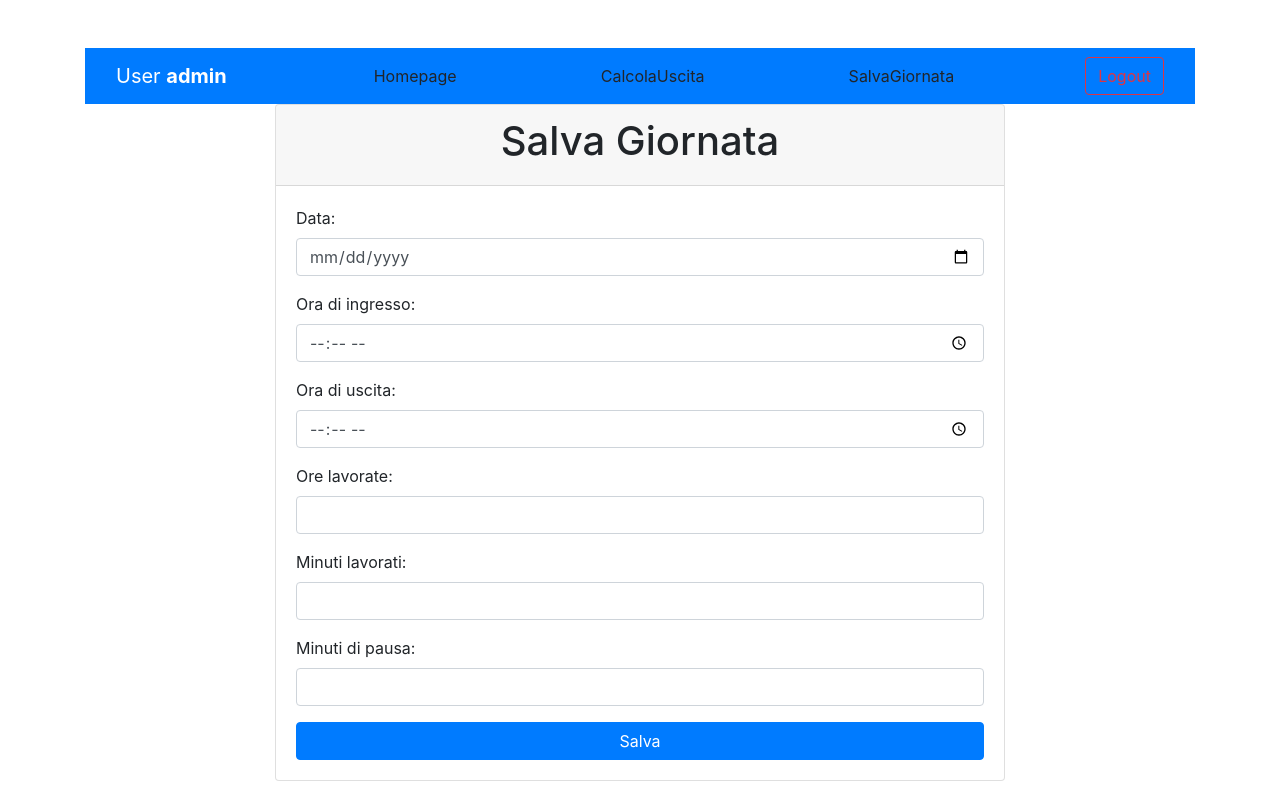
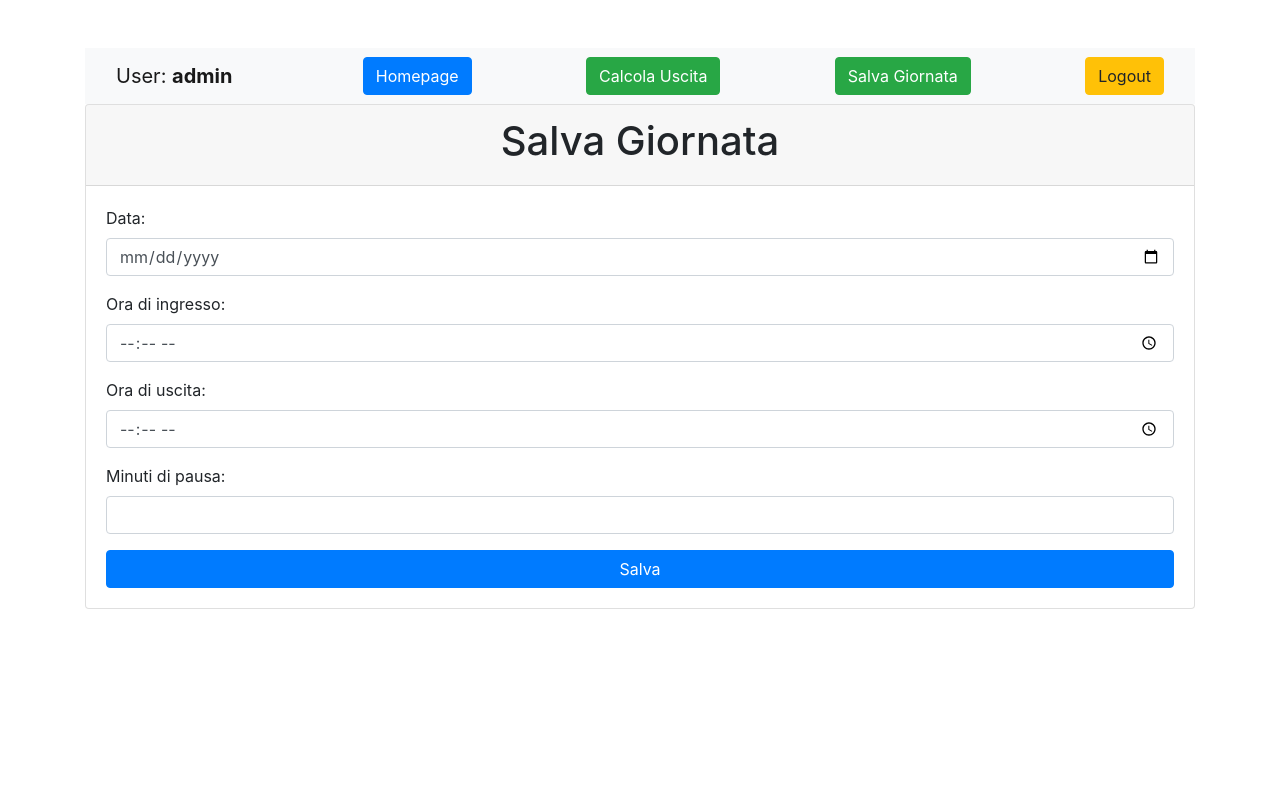
Before and after one commit to emanuele-midori/QuandoEsco, a Django app: page /quandoesco/salvagiornata/ in a window 1280 px wide. Run offline with Django 5.2, Linux system fonts and the light colour scheme; a user stored in the database is signed in; some libraries are stand-ins or nearby versions.

Commit message:
Aggiunta Navbar Modifica Homepage Modifica CalcolaUscita Modifica SalvaGiornata

```diff
--- a/MyApp/forms.py
+++ b/MyApp/forms.py
@@ -48,20 +48,16 @@ class RegisterForm(UserCreationForm):
 class GiornataForm(forms.ModelForm):
     class Meta:
         model = Giornata
-        fields = ['data', 'ingresso', 'uscita', 'ore_lavorate', 'minuti_lavorati', 'minuti_pausa']
+        fields = ['data', 'ingresso', 'uscita', 'minuti_pausa']
         labels = {
             'data': 'Data',
             'ingresso': 'Ora di ingresso',
             'uscita': 'Ora di uscita',
-            'ore_lavorate': 'Ore lavorate',
-            'minuti_lavorati': 'Minuti lavorati',
             'minuti_pausa': 'Minuti di pausa',
         }
         widgets = {
             'data': forms.DateInput(attrs={'type': 'date', 'class': 'form-control'}),
             'ingresso': forms.TimeInput(attrs={'type': 'time', 'class': 'form-control'}),
             'uscita': forms.TimeInput(attrs={'type': 'time', 'class': 'form-control'}),
-            'ore_lavorate': forms.NumberInput(attrs={'class': 'form-control'}),
-            'minuti_lavorati': forms.NumberInput(attrs={'class': 'form-control'}),
             'minuti_pausa': forms.NumberInput(attrs={'class': 'form-control'}),
         }
--- /dev/null
+++ b/MyApp/templates/navbar.html
@@ -0,0 +1,30 @@
+<!DOCTYPE html>
+<html lang="en">
+<head>
+    <meta charset="UTF-8">
+    <title>Navbar</title>
+</head>
+<body>
+
+ <!-- Barra di navigazione con il pulsante di logout in alto a destra -->
+    <nav class="navbar navbar-expand-lg navbar-light bg-light">
+      <div class="container-fluid">
+        <div class="d-flex">
+           <a class="navbar-brand">User: <b>{{ user.username }}</b></a>
+        </div>
+        <div class="d-flex">
+          <a href="{% url 'homepage' %}" class="btn btn-primary">Homepage</a>
+        </div>
+        <div class="d-flex">
+          <a href="{% url 'calcola_uscita' %}" class="btn btn-success">Calcola Uscita</a>
+        </div>
+        <div class="d-flex">
+          <a href="{% url 'salva_giornata' %}" class="btn btn-success">Salva Giornata</a>
+        </div>
+        <div class="d-flex">
+          <a href="{% url 'logout' %}" class="btn btn-warning">Logout</a>
+        </div>
+      </div>
+    </nav>
+</body>
+</html>
--- a/MyApp/templates/salva_giornata.html
+++ b/MyApp/templates/salva_giornata.html
@@ -9,38 +9,33 @@
 <body>
 
 <div class="container mt-5">
+    {% include "navbar.html" %}
 
-    <nav class="navbar navbar-expand-lg navbar-dark bg-primary">
-      <div class="container-fluid">
-            <a class="navbar-brand" href="#">User <b>{{ user.username }}</b></a>
-        <div class="d-flex">
-          <a href="{% url 'homepage' %}" class="btn btn-submit">Homepage</a>
-        </div>
-        <div class="d-flex">
-          <a href="{% url 'calcola_uscita' %}" class="btn btn-submit">CalcolaUscita</a>
-        </div>
-        <div class="d-flex">
-          <a href="{% url 'salva_giornata' %}" class="btn btn-submit">SalvaGiornata</a>
-        </div>
-        <div class="d-flex">
-          <a href="{% url 'logout' %}" class="btn btn-outline-danger">Logout</a>
-        </div>
-      </div>
-    </nav>
-
-    <div class="row justify-content-center">
-        <div class="col-md-8">
     <div class="card">
         <div class="card-header text-center">
             <h1>Salva Giornata</h1>
         </div>
         <div class="card-body">
 
-                    <!-- Se ci sono messaggi, mostralo in un banner rosso (alert-danger) -->
+            <!-- Se ci sono messaggi di errore, mostralo in un banner rosso (alert-danger) -->
             {% if messages %}
+                <div>
+                    {% for message in messages %}
+                        {% if "error" in message.tags %}
                             <div class="alert alert-danger" role="alert">
-                            {% for message in messages %}
                                 <p>{{ message }}</p>
+                            </div>
+                        {% endif %}
+                        {% if "warning" in message.tags %}
+                            <div class="alert alert-warning" role="alert">
+                                <p>{{ message }}</p>
+                            </div>
+                        {% endif %}
+                        {% if "success" in message.tags %}
+                            <div class="alert alert-success" role="alert">
+                                <p>{{ message | safe}}</p>
+                            </div>
+                        {% endif %}
                     {% endfor %}
                 </div>
             {% endif %}
@@ -54,8 +49,6 @@
         </div>
     </div>
 </div>
-    </div>
-</div>
 
 <!-- Bootstrap JS and dependencies -->
 <script src="https://code.jquery.com/jquery-3.5.1.slim.min.js"></script>
--- a/MyApp/views.py
+++ b/MyApp/views.py
@@ -23,7 +23,7 @@ def registrazione(request):
             user.save()
             messages.success(request, 'Registrazione completata correttamente!')
             login(request, user)
-            return redirect('login')
+            return redirect('homepage')
         else:
             return render(request, 'registrazione.html', {'form': form})
 
@@ -43,7 +43,7 @@ def sign_in(request):
             if user:
                 login(request, user)
                 messages.success(request, f'Ciao {username.title()}, bentornato!')
-                return redirect('calcola_uscita')
+                return redirect('homepage')
 
         # form is not valid or user is not authenticated
         messages.error(request, f'Username o password non validi')
@@ -75,6 +75,7 @@ def calcola_uscita(request):
     messaggio_success = None
     messaggio_danger = None
     messaggio_warning = None
+    scroll_to_bottom = False
 
     if request.method == 'POST':
         form = Ingresso(request.POST)
@@ -126,6 +127,8 @@ def calcola_uscita(request):
                 messaggio_success = None
                 messaggio_info = None
 
+            scroll_to_bottom = True
+
     else:
         print('Form non popolato')
         form = Ingresso()
@@ -137,7 +140,9 @@ def calcola_uscita(request):
                             'messaggio_info': messaggio_info,
                             'messaggio_warning':messaggio_warning,
                             'messaggio_danger': messaggio_danger,
-                            'messaggio_success': messaggio_success})
+                            'messaggio_success': messaggio_success,
+                            'scroll_to_bottom': scroll_to_bottom,  # Variabile per trigger dello scroll
+                    })
 
 @login_required()
 def salva_giornata(request):
@@ -159,10 +164,54 @@ def salva_giornata(request):
 
             # Aggiunge l'utente user presente nella request all'oggetto giornata prima di salvarlo
             giornata = form.save(commit=False)  # Non salvare ancora nel database
+            # calcolo ore di lavoro
+            ingresso = form.cleaned_data['ingresso']
+            uscita = form.cleaned_data['uscita']
+            minuti_pausa = form.cleaned_data['minuti_pausa']
+
+            # Crea due oggetti datetime combinando la data con i time
+            ingresso_datetime = datetime.combine(data, ingresso)
+            uscita_datetime = datetime.combine(data, uscita)
+
+            #uscita deve essere successiva a ingresso
+            # Verifica se l'uscita è successiva all'ingresso
+            if uscita_datetime <= ingresso_datetime:
+                print("Errore: l'uscita deve essere successiva all'ingresso!")
+                messages.warning(request, f"Errore: l'uscita deve essere successiva all'ingresso.")
+                return render(request, 'salva_giornata.html', {'form': form})
+
+            # Calcola la differenza in minuti totali
+            differenza_minuti = int((uscita_datetime - ingresso_datetime).total_seconds() / 60)
+
+            # Sottrai i minuti di pausa
+            differenza_effettiva_minuti = differenza_minuti - minuti_pausa
+
+            #la differenza in minuti tra uscita e ingresso deve essere maggiore dei minuti di pausa
+            if differenza_effettiva_minuti <=0:
+                print("Errore: la pausa non può durare più del turno di lavoro!.")
+                messages.warning(request, f"Errore: la pausa non può durare più del turno di lavoro!.")
+                return render(request, 'salva_giornata.html', {'form': form})
+
+            # Calcola ore e minuti
+            ore_lavorate, minuti_lavorati = divmod(differenza_effettiva_minuti, 60)
+
+            print(f"Differenza effettiva: {ore_lavorate} ore e {minuti_lavorati} minuti")
+
             giornata.user = request.user  # Assegna l'utente loggato
+            giornata.ore_lavorate = ore_lavorate
+            giornata.minuti_lavorati = minuti_lavorati
             giornata.save()  # Salva l'oggetto con l'utente
+            messages.success(request, f"Giornata di lavoro salvata per il giorno {data} "
+                                      f"<br>Ingresso: {ingresso.strftime('%H:%M')}, "
+                                      f"<br>Uscita: {uscita.strftime('%H:%M')}, "
+                                      f"<br>Ore Lavorate: {ore_lavorate} h, "
+                                      f"<br>Minuti Lavorati: {minuti_lavorati} min, "
+                                      f"<br>Minuti di Pausa: {minuti_pausa} min ")
+            print(f"Differenza effettiva: {ore_lavorate} ore e {minuti_lavorati} minuti")
+
             return redirect('salva_giornata')
         else:
             print('FORM NOT VALID')
             print(form.errors)  # Stampa errori di validazione per debug
+            messages.warning(request, f"Form non valido!")
             return render(request, 'salva_giornata.html', {'form': form})
```
Also changed, not shown: MyApp/templates/calcola_uscita.html (+16 -16 lines), MyApp/templates/homepage.html (+3 -15 lines), MyApp/templates/login.html (+2 -6 lines), db.sqlite3. Lines whose indentation alone changed are shown as unchanged.
